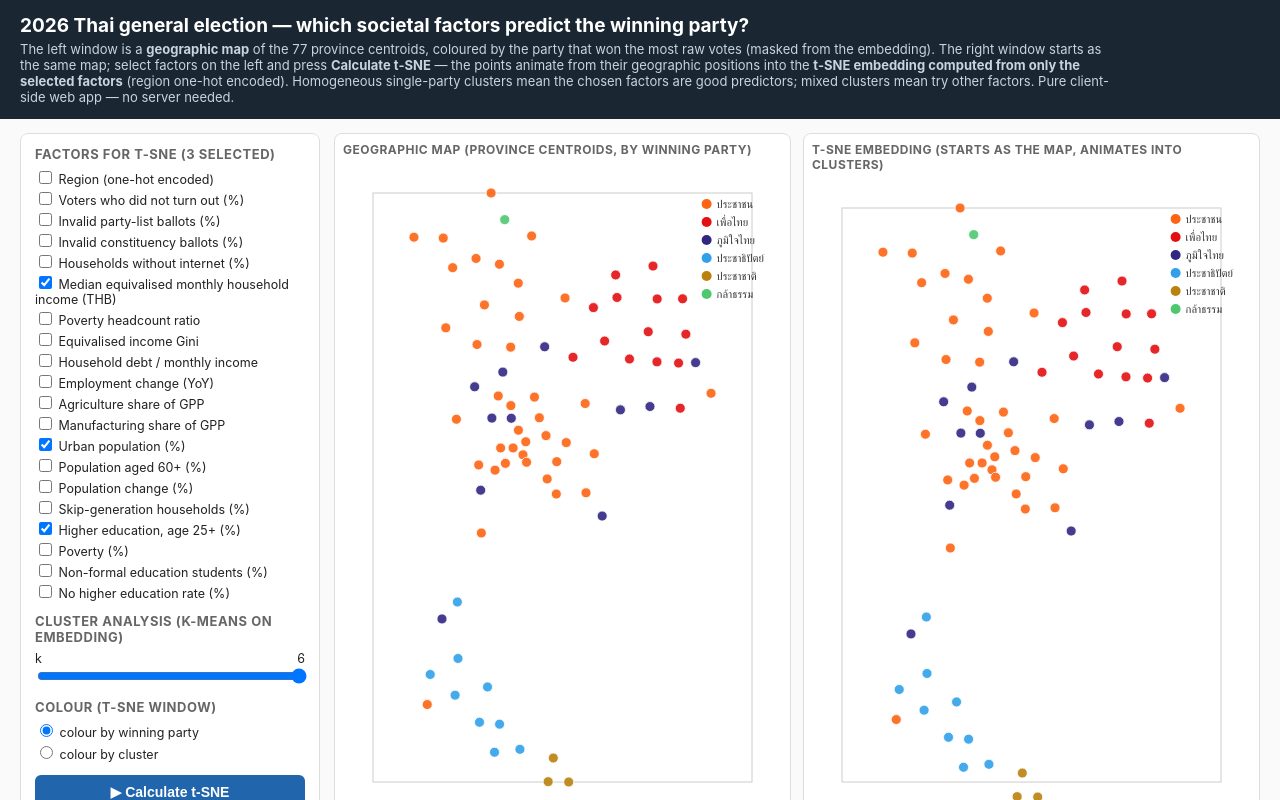
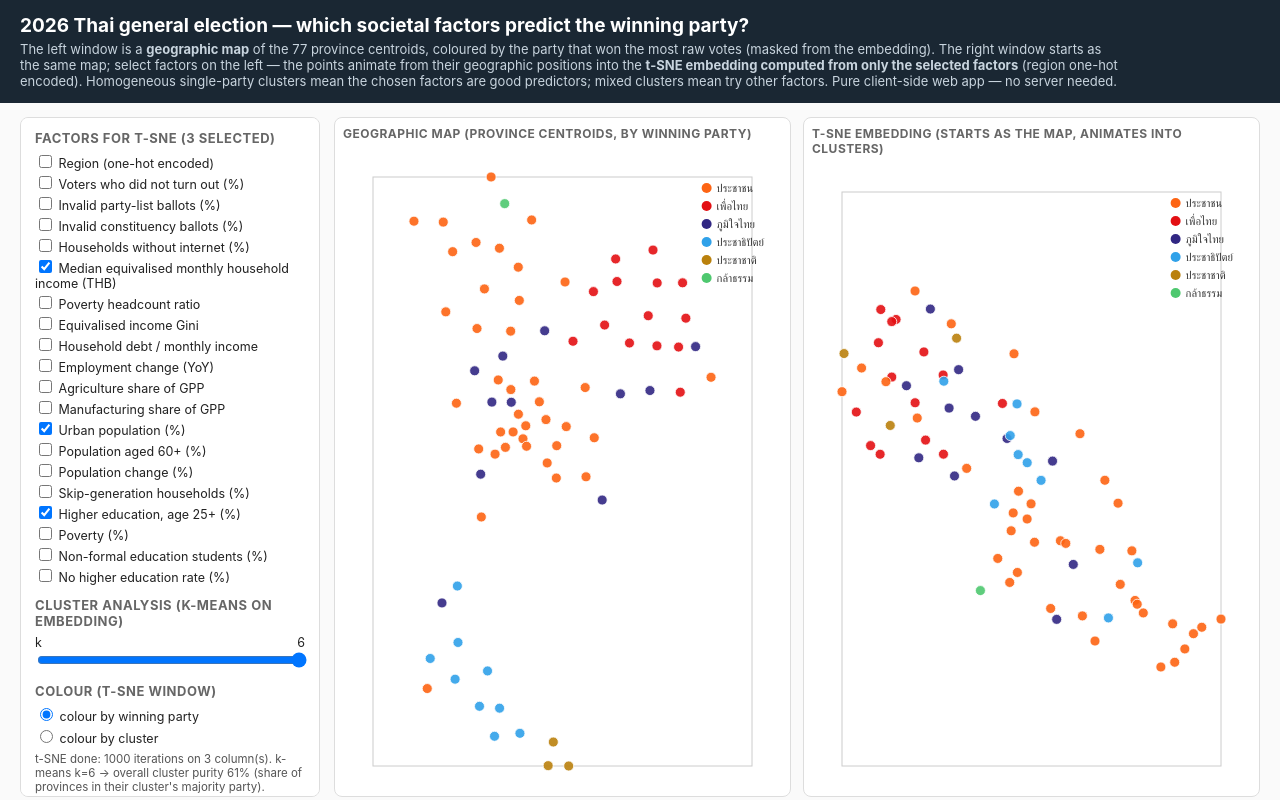
Before and after one commit to exfictz/thai-election-societal-tsne, a plain HTML site: page index.html in a window 1280 px wide. Both pictures are taken after a click on the label "Region (one-hot encoded)". Shown: the top 800 px of the page. Drawn offline with Linux system fonts and the light colour scheme.

Commit message:
Remove Calculate t-SNE button and auto-recalculate on sidebar change

```diff
--- a/app.js
+++ b/app.js
@@ -289,7 +289,7 @@
     selected: ["region_name_th", "median_equivalised_monthly_household_income", "higher_edu_25plus_pct", "urban_population_pct"],
     perplexity: 25, nIter: 1000, learningRate: 100, seed: 42, k: 6,
     colorBy: "result",
-    Y: null, labels: null, purity: null, running: false,
+    Y: null, labels: null, purity: null, running: false, pendingRun: false,
     rightPositions: null, animating: false,
     brush: { active: false, x0: 0, y0: 0, x1: 0, y1: 0, selected: {} }
   };
@@ -327,15 +327,18 @@
       r.checked = r.value === state.colorBy;
       r.addEventListener("change", function () { state.colorBy = r.value; drawAll(); });
     });
-    $("run").addEventListener("click", runAll);
+    $("sidebar").addEventListener("change", runAll);
     $("dl").addEventListener("click", downloadCSV);
   }
 
   function runAll() {
-    if (state.running) return;
-    if (!state.selected.length) { alert("Select at least one factor."); return; }
+    if (state.running) { state.pendingRun = true; return; }
+    if (!state.selected.length) {
+      $("status").textContent = "Select at least one factor.";
+      return;
+    }
     state.running = true;
-    $("run").disabled = true;
+    state.pendingRun = false;
     $("progress-wrap").style.display = "block";
     $("progress-bar").style.width = "0%";
     var nDims = api.expandFeatures(rows, state.selected).length;
@@ -351,12 +354,12 @@
         state.labels = api.kmeans(res.Y, state.k, state.seed);
         state.purity = api.purityStats(rows, state.labels);
         state.running = false;
-        $("run").disabled = false;
         $("progress-wrap").style.display = "none";
         $("status").textContent = "t-SNE done: " + res.iter + " iterations on " + nDims + " column(s). k-means k=" + state.k +
           " → overall cluster purity " + (state.purity.overall * 100).toFixed(0) + "% (share of provinces in their cluster's majority party).";
         animateToTsne();
         renderStats();
+        if (state.pendingRun) runAll();
       });
   }
 
--- a/index.html
+++ b/index.html
@@ -19,8 +19,6 @@
   .slider-row { font-size:12.5px; margin:5px 0; }
   .slider-row label { display:flex; justify-content:space-between; }
   .slider-row input[type=range] { width:100%; }
-  #run { width:100%; padding:9px; font-size:14px; font-weight:600; background:var(--blue); color:#fff; border:0; border-radius:6px; cursor:pointer; margin-top:10px; }
-  #run:disabled { background:#9db8cc; cursor:wait; }
   #progress-wrap { display:none; margin-top:8px; background:#e6eef5; border-radius:5px; height:12px; overflow:hidden; }
   #progress-bar { height:100%; width:0; background:var(--blue); transition:width .15s; }
   #status { font-size:11.5px; color:#555; margin-top:6px; min-height:28px; }
@@ -58,7 +56,7 @@
 <body>
 <header>
   <h1>2026 Thai general election — which societal factors predict the winning party?</h1>
-  <p>The left window is a <b>geographic map</b> of the 77 province centroids, coloured by the party that won the most raw votes (masked from the embedding). The right window starts as the same map; select factors on the left and press <b>Calculate t-SNE</b> — the points animate from their geographic positions into the <b>t-SNE embedding computed from only the selected factors</b> (region one-hot encoded). Homogeneous single-party clusters mean the chosen factors are good predictors; mixed clusters mean try other factors. Pure client-side web app — no server needed.</p>
+  <p>The left window is a <b>geographic map</b> of the 77 province centroids, coloured by the party that won the most raw votes (masked from the embedding). The right window starts as the same map; select factors on the left — the points animate from their geographic positions into the <b>t-SNE embedding computed from only the selected factors</b> (region one-hot encoded). Homogeneous single-party clusters mean the chosen factors are good predictors; mixed clusters mean try other factors. Pure client-side web app — no server needed.</p>
 </header>
 <div id="layout">
   <div id="sidebar">
@@ -69,7 +67,6 @@
     <h2>Colour (t-SNE window)</h2>
     <div class="radio-row"><label><input type="radio" name="colorby" value="result" checked> colour by winning party</label></div>
     <div class="radio-row"><label><input type="radio" name="colorby" value="cluster"> colour by cluster</label></div>
-    <button id="run">▶ Calculate t-SNE</button>
     <div id="progress-wrap"><div id="progress-bar"></div></div>
     <div id="status"></div>
     <button id="dl">⬇ Download provinces CSV</button>
```
